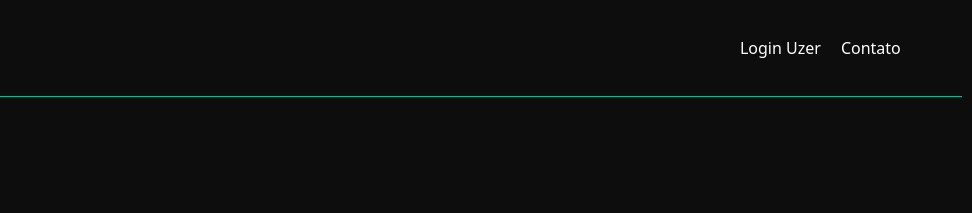
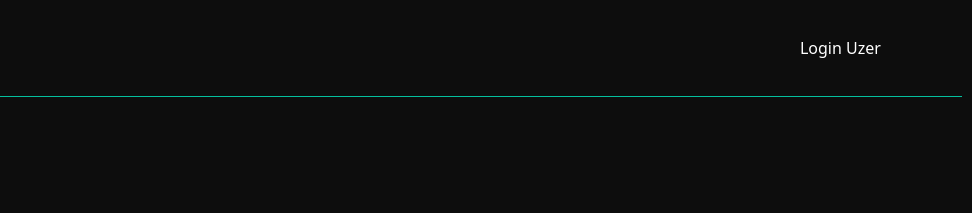
Before and after one commit to AllGun/loginKassioAlf, a plain HTML site: page index.html in a window 1280 px wide. Shown: the top 213 px of the page, 308-1280 px from the left. Drawn offline with Linux system fonts and the light colour scheme.

Commit message:
removendo item nav

```diff
--- a/index.html
+++ b/index.html
@@ -21,7 +21,7 @@
         <ul class="nav-list">
           <li><a href="">Login Uzer</a></li>
           <li>
-            <a href="https://uzer.com.br/#menu" target="_blank">Contato</a>
+            <!-- <a href="https://uzer.com.br/#menu" target="_blank">Contato</a> -->
           </li>
         </ul>
       </nav>
```
